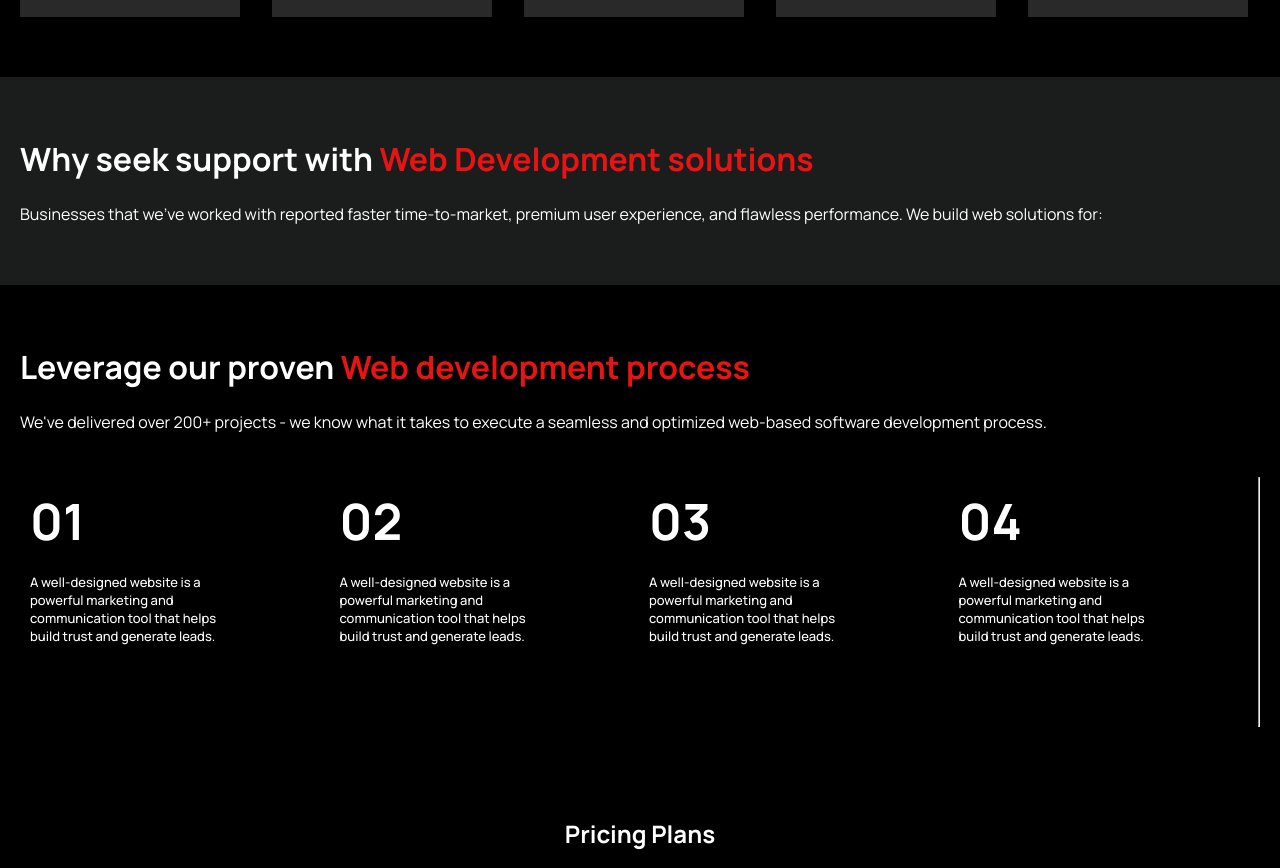
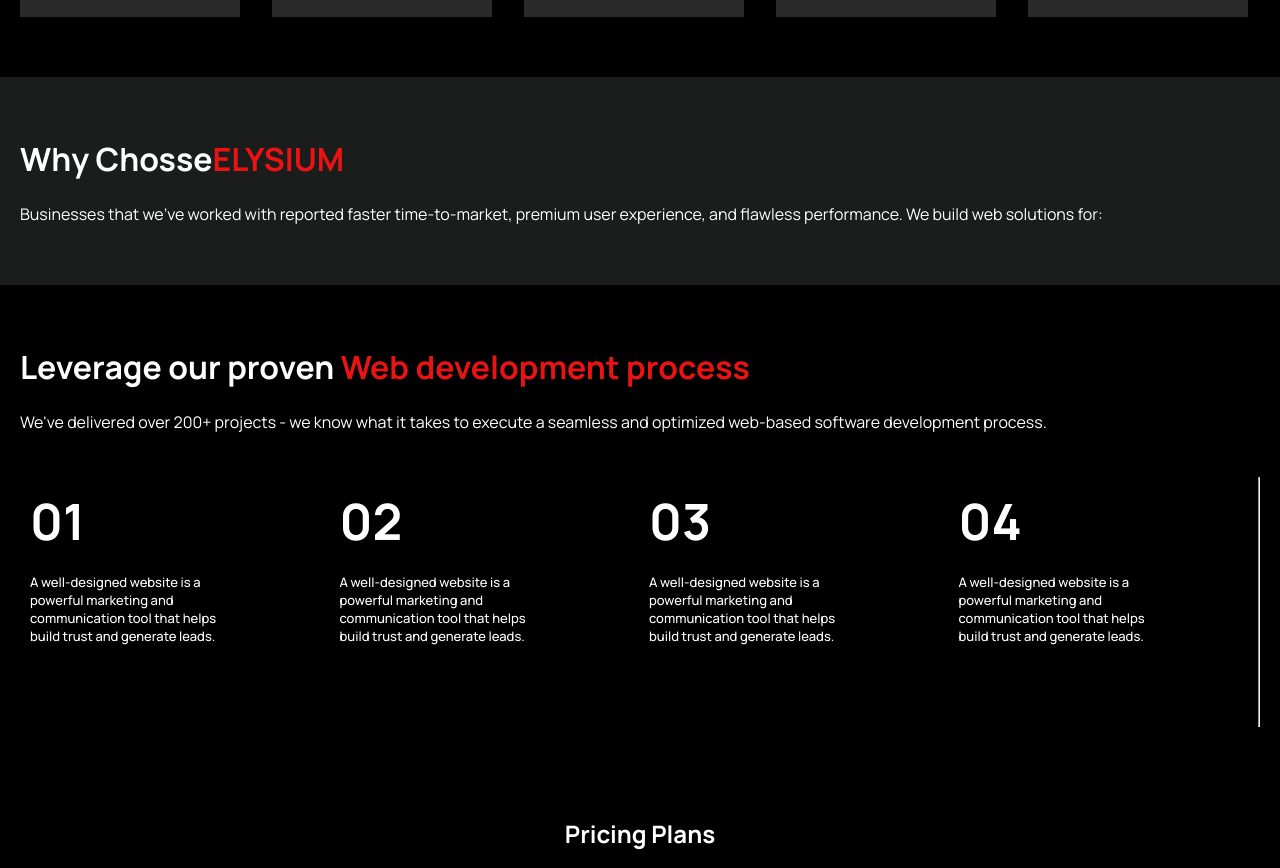
Before and after one commit to iabhaykaran/Elysium-Company, a React (Create React App) app in the folder elysium-app/: page / in a window 1280 px wide. Shown: the part 1060-1928 px from the top of the page. Built offline with nearby package versions, Linux system fonts and the light colour scheme.

Commit message:
Update OurClients.js

```diff
--- a/elysium-app/src/Sections/OurClients.js
+++ b/elysium-app/src/Sections/OurClients.js
@@ -4,8 +4,8 @@ const OurClients = () => {
   return (
     <div className="service-box bg-grey">
       <h1>
-        Why seek support with
-        <span className="text-half-color"> Web Development solutions</span>
+        Why Chosse
+        <span className="text-half-color">ELYSIUM </span>
       </h1>
       <br />
       <div>
```
